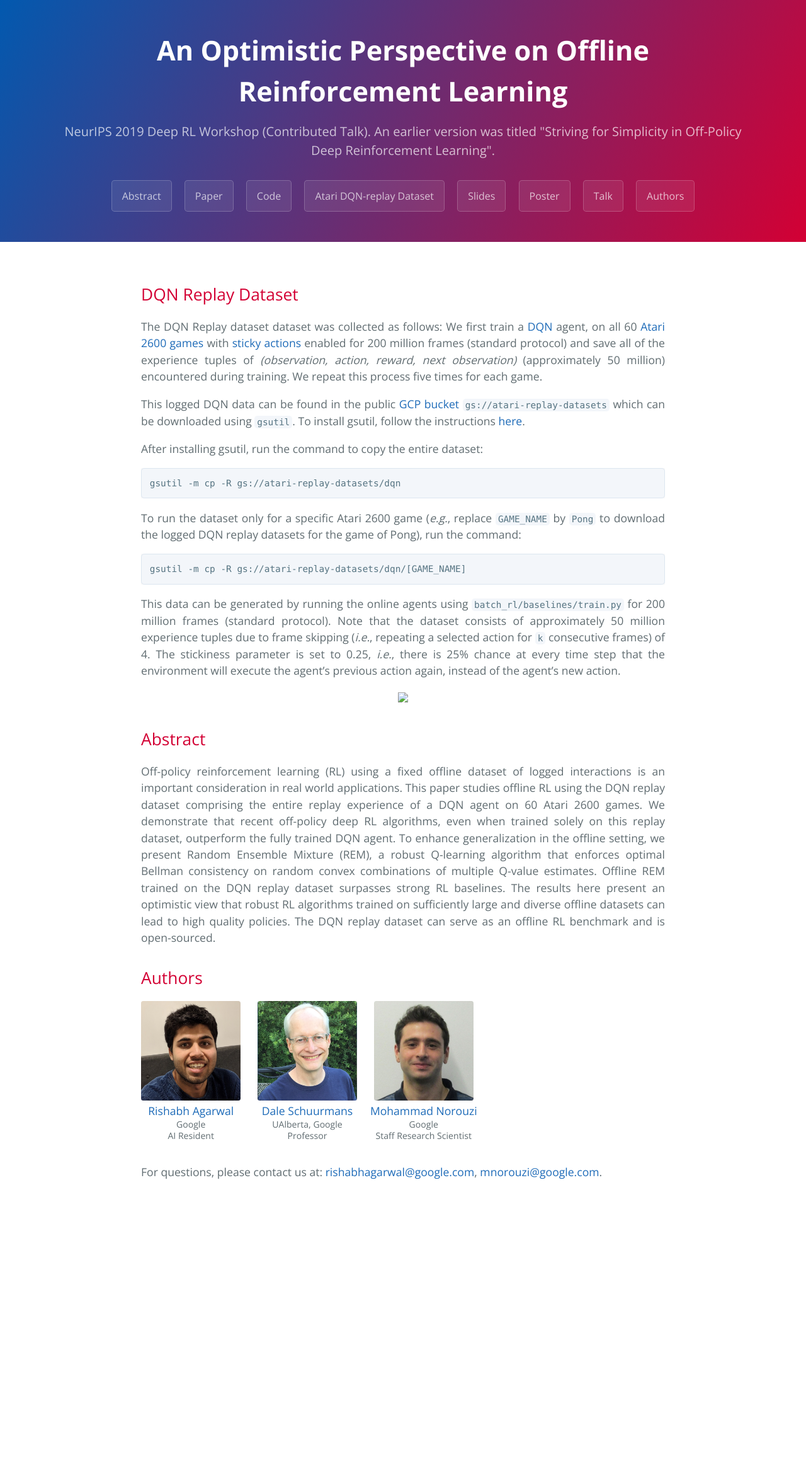
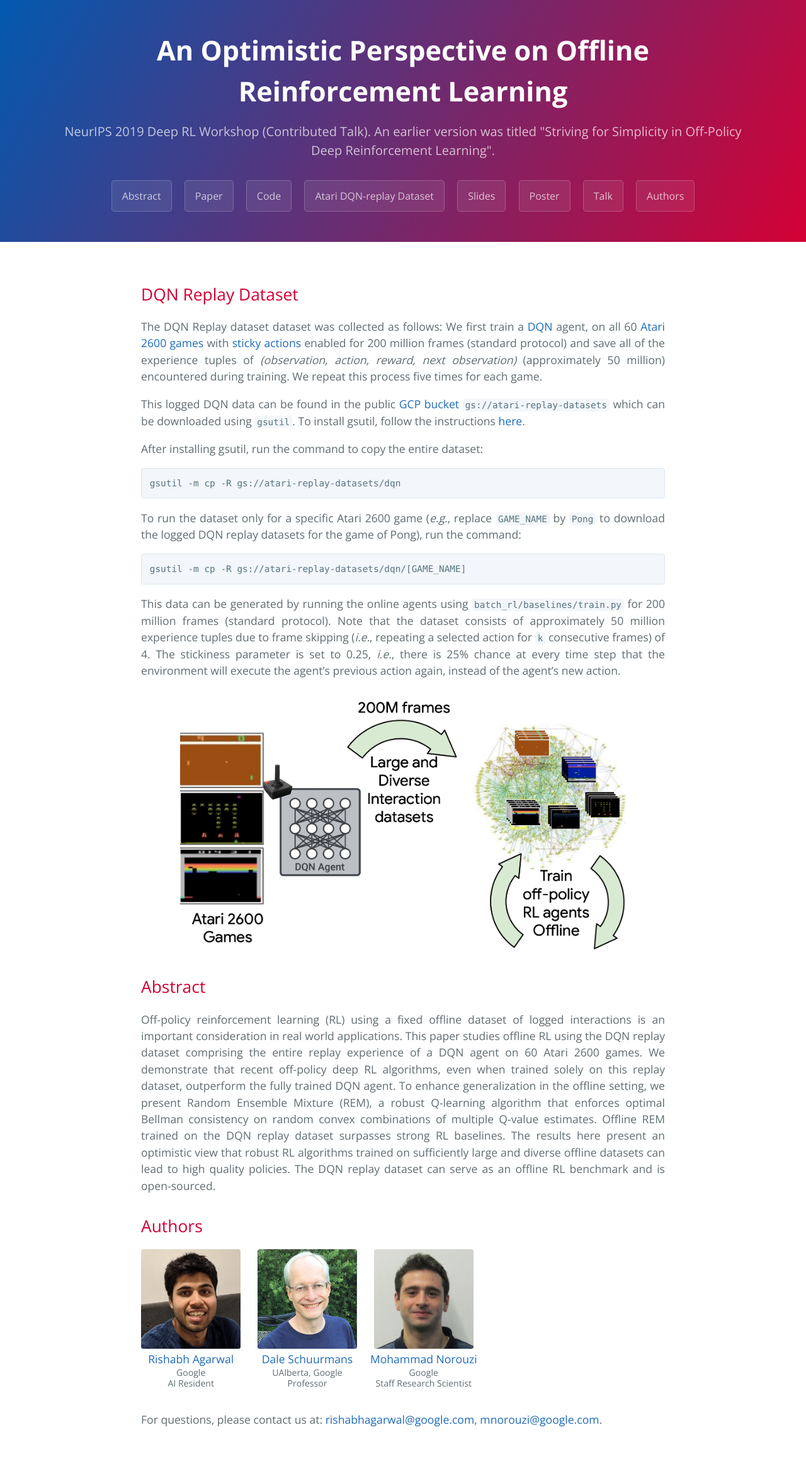
Before and after one commit to satbird/satbird.github.io, a Jekyll site: the page built from index.md, in a window 1280 px wide. Shown: the whole page at 63% size. Built offline with Jekyll 4.4.1, drawn with Linux system fonts in a browser that asks for light colours; before the commit the page ends 1923 px from its top, so only the background shows below that.

Commit message:
Update index.md

```diff
--- a/index.md
+++ b/index.md
@@ -47,9 +47,7 @@ agent's previous action again, instead of the agent's new action.
 [ale]: https://github.com/mgbellemare/Arcade-Learning-Environment
 [gcp_bucket]: https://console.cloud.google.com/storage/browser/atari-replay-datasets
 
-<p class="cover" align="center">
-<img src="assets/images/draw_off.png" width="75%" />
-</p>
+<p class="cover" align="center"> <img src="assets/draw_off.png" width="85%" /> </p>
 
 ## Abstract
 
```
